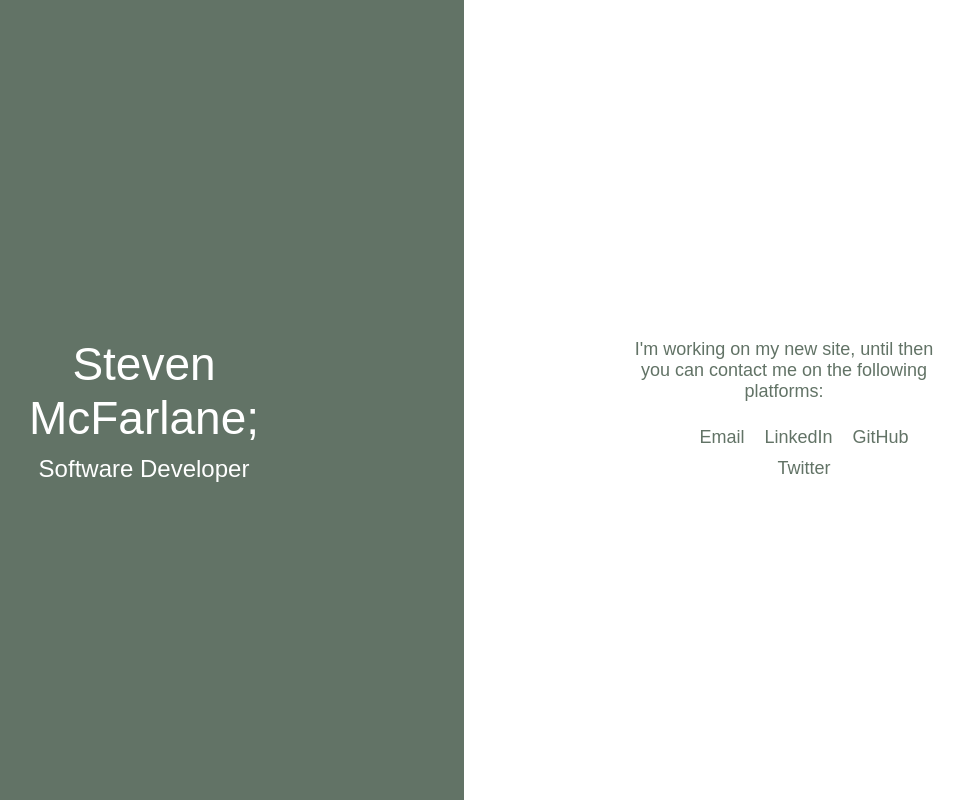
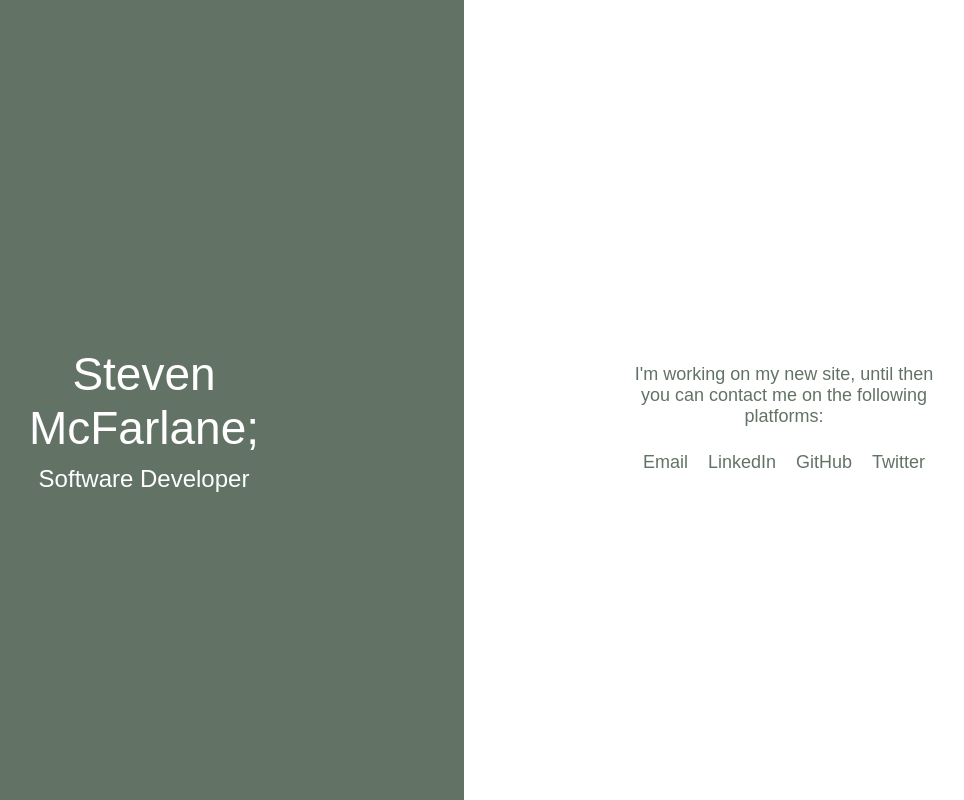
Before and after one commit to stmcf/portfolio_site, a React (Create React App) app: page / in a window 1280 px wide. Shown: the whole page, without its empty margins (176-1140 px from the left). Built offline with nearby package versions, Linux system fonts and the light colour scheme; a web font is replaced by a local one.

Commit message:
CSS 'user agent stylesheet' was overriding the styling and providing padding to the ul. This is now corrected so the a tags can be flexed accordingly and align with the text above.

```diff
--- a/src/App.css
+++ b/src/App.css
@@ -19,9 +19,18 @@
   font-style: normal;
 };
 
+* {margin: 0; padding: 0;}
+
 ul {
   list-style-type: none;
+  padding: 0;
 }
+.nav-links-right {
+
+
+}
+
+
 li {
   padding: 0;
   display: inline-flex;
@@ -63,6 +72,7 @@ p {
   color: #627366;
   font-weight: 300;
   margin-bottom: 20px;
+  padding: 0;
 }
 
 
@@ -74,6 +84,7 @@ p {
   top: 0;
   overflow-x: hidden;
   padding-top: 20px;
+  padding-bottom: 20px;
 }
 
 /* Control the left side */
--- a/src/App.js
+++ b/src/App.js
@@ -31,7 +31,7 @@ function App() {
             <p>
               I'm working on my new site, until then you can contact me on the following platforms:
             </p>
-            <ul class="nav-links right">
+            <ul>
             <li><a href="mailto: stevenmcfarlane@hotmail.co.uk">Email</a></li>
             <li><a href="https://www.linkedin.com/in/steven-mcfarlane-9b769637" target="_blank" rel="noreferrer">LinkedIn</a></li>
             <li><a href="https://github.com/stmcf" target="_blank" rel="noreferrer">GitHub</a></li>
```
Also changed, not shown: 1 other file (tests, documents, lock files or other folders).
